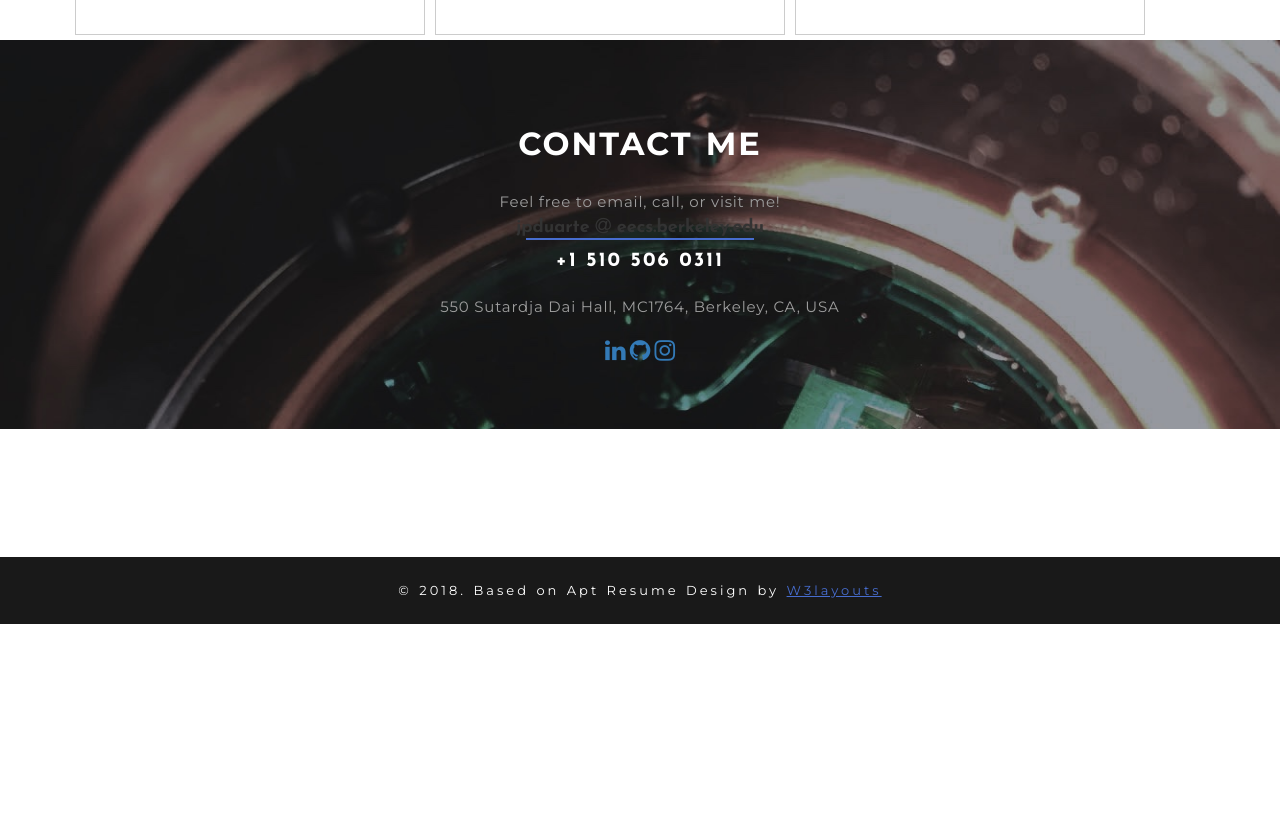
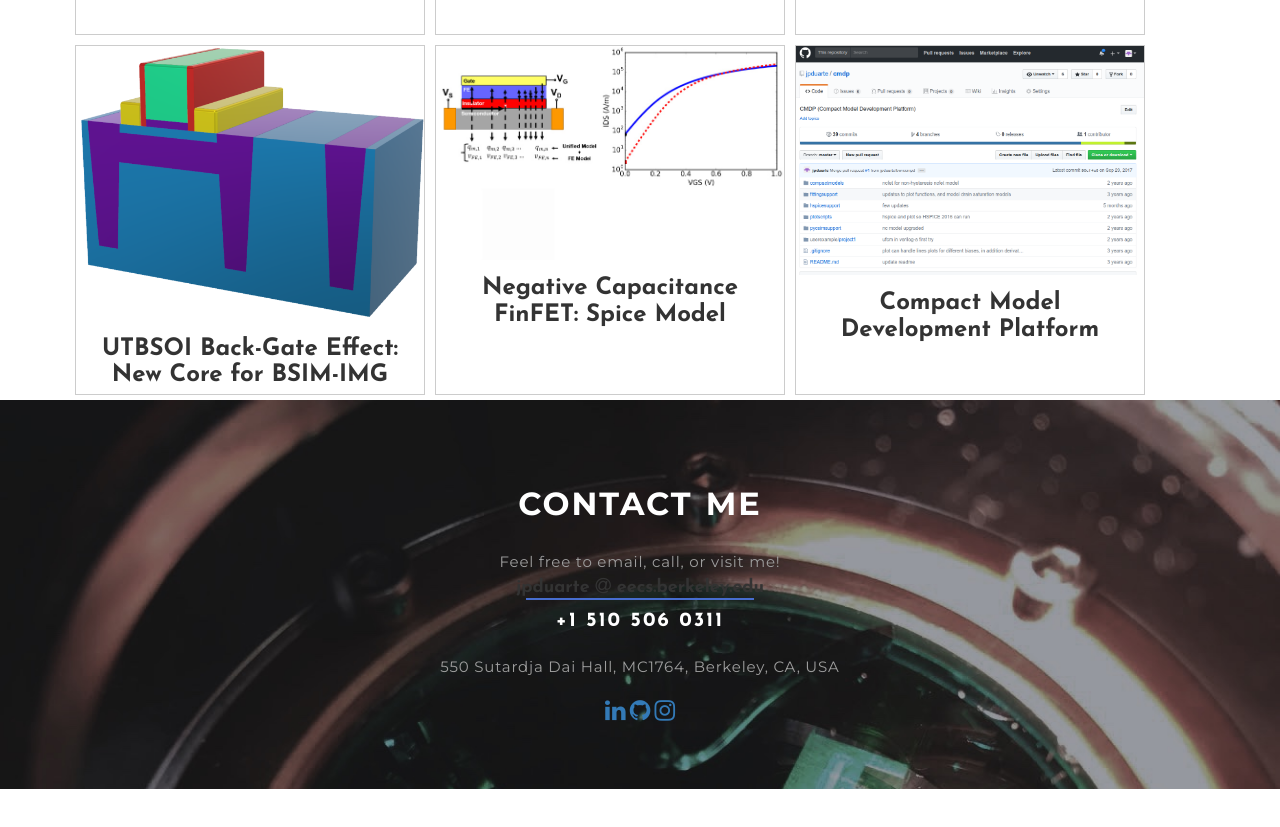
Before and after one commit to jpduarte/jpduarte.github.io, a plain HTML site: page index.html in a window 1280 px wide. Shown: the part 5435-6262 px from the top of the page. Before the commit the page ends 6123 px from the top, so only its background shows below. Drawn offline with Linux system fonts and the light colour scheme.

Commit message:
add more for portafolio

```diff
--- a/index.html
+++ b/index.html
@@ -12,8 +12,7 @@ License URL: http://creativecommons.org/licenses/by/3.0/
 	<!-- Meta Tags -->
 	<meta name="viewport" content="width=device-width, initial-scale=1">
 	<meta http-equiv="Content-Type" content="text/html; charset=utf-8" />
-	<meta name="keywords" content="Apt Resume Responsive web template, Bootstrap Web Templates, Flat Web Templates, Android Compatible web template,
-Smartphone Compatible web template, free webdesigns for Nokia, Samsung, LG, Sony Ericsson, Motorola web design" />
+	<meta name="keywords" content="Juan Duarte Homepage" />
 	<script type="application/x-javascript">
 		addEventListener("load", function () {
 			setTimeout(hideURLbar, 0);
@@ -716,7 +715,27 @@ div.desc {
 				</div>
 
 
+				<div class="gallery">
+						<a href="https://drive.google.com/drive/folders/1TLn7-zrmu7vaLYxuoN24TPI1mkKkhuPa">
+								<img src="./images/utbsoi2.png" alt=" " width="300" height="200" class="img-responsive" >
+						</a>
+						<div class="desc"><h3> UTBSOI Back-Gate Effect: New Core for BSIM-IMG </h3></div>
+				</div>
 
+
+				<div class="gallery">
+						<a href="http://ieeexplore.ieee.org/abstract/document/7838514/">
+								<img src="./images/ncfet4.png" alt=" " width="300" height="200" class="img-responsive" >
+						</a>
+						<div class="desc"><h3> Negative Capacitance FinFET: Spice Model </h3></div>
+				</div>
+
+				<div class="gallery">
+						<a href="https://github.com/jpduarte/cmdp">
+								<img src="./images/cmdp.png" alt=" " width="300" height="200" class="img-responsive" >
+						</a>
+						<div class="desc"><h3> Compact Model Development Platform </h3></div>
+				</div>
 
 		   </div>
 
```
